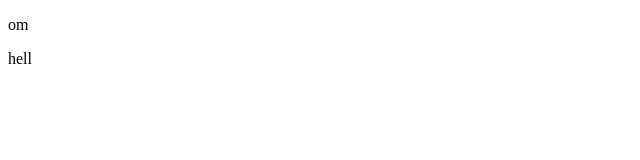
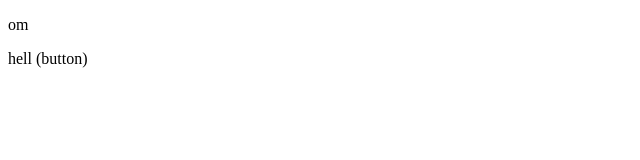
Before and after one commit to OmHimthani/newpractiserepo, a plain HTML site: page INDEX.HTML in a window 1280 px wide. Shown: the full height of the page, 0-640 px from the left. Drawn offline with Linux system fonts and the light colour scheme.

Commit message:
mergeeeohojaa

```diff
--- a/INDEX.HTML
+++ b/INDEX.HTML
@@ -7,6 +7,6 @@
 </head>
 <body>
     <p>om</p>
-    <p>hell</p>
+    <p>hell (button)</p>
 </body>
 </html>
```
